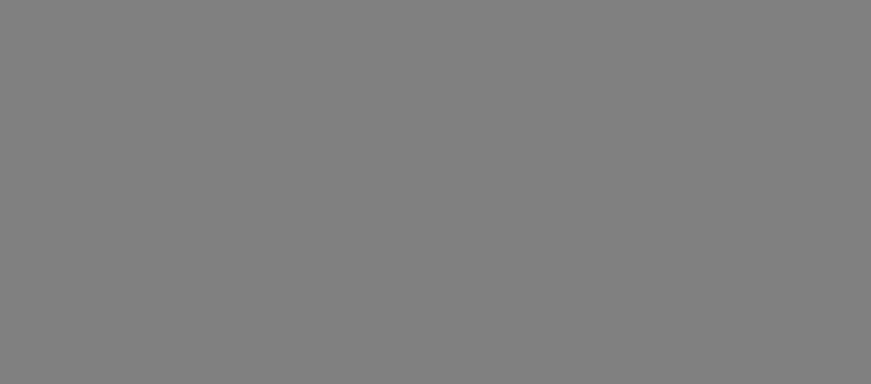
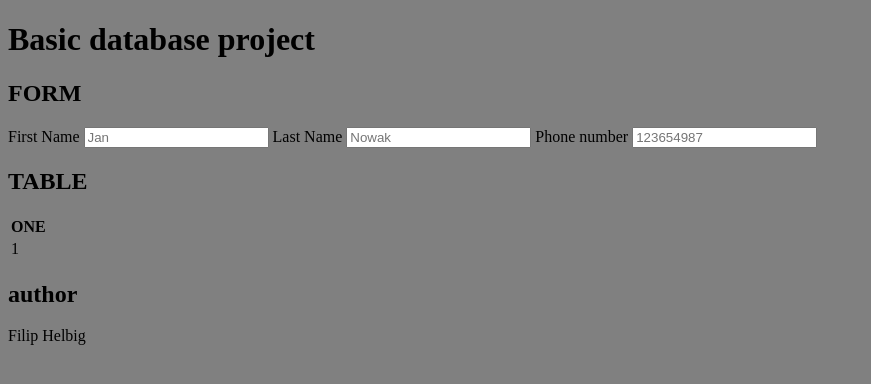
Before and after one commit to Helbis/ipm_project, a plain HTML site: page index.html in a window 1280 px wide. Shown: the whole page, without its empty margins (0-871 px from the left). Drawn offline with Linux system fonts and the light colour scheme.

Commit message:
basic layout and elements on the page

```diff
--- a/index.html
+++ b/index.html
@@ -8,5 +8,46 @@
 
   <script src="./main.js"></script>
 </head>
-<body></body>
+<body>
+  <header>
+    <h1>Basic database project</h1>
+  </header>
+
+  <main>
+    <div id="form">
+      <h2>FORM</h2>
+      <form>
+        <label for="fname">First Name</label>
+        <input name="fname" type="text" placeholder="Jan" maxlength="20"></input>
+
+        <label for="LNAME">Last Name</label>
+        <input name="LNAME" type="text" placeholder="Nowak" maxlength="20"></input>
+
+        <label for="phone">Phone number</label>
+        <input name="phone" type="number" placeholder="123654987" maxlength="15"/>
+      </form>
+    </div>
+
+    <div id="table">
+      <h2>TABLE</h2>
+      <table>
+        <thead>
+          <tr>
+            <th>ONE</th>
+          </tr>
+        </thead>
+        <tbody>
+          <tr>
+            <td>1</td>
+          </tr>
+        </tbody>
+      </table>
+    </div>
+  </main>
+
+  <footer>
+    <h2 class="author">author</h2>
+    <p>Filip Helbig</p>
+  </footer>
+</body>
 </html>
--- a/main.js
+++ b/main.js
@@ -1,3 +1,3 @@
-window.onload = function () {
-  alert("Hello");
-}
+// window.onload = function () {
+//   alert("Hello");
+// }
```
